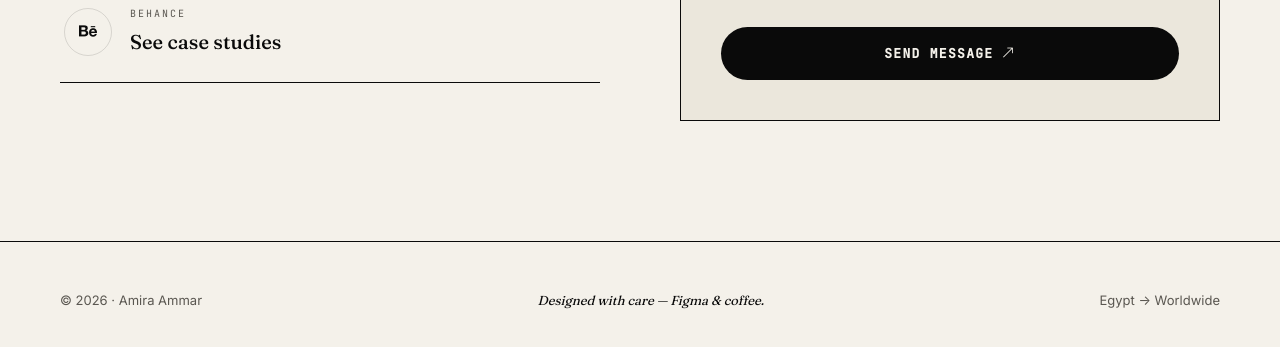
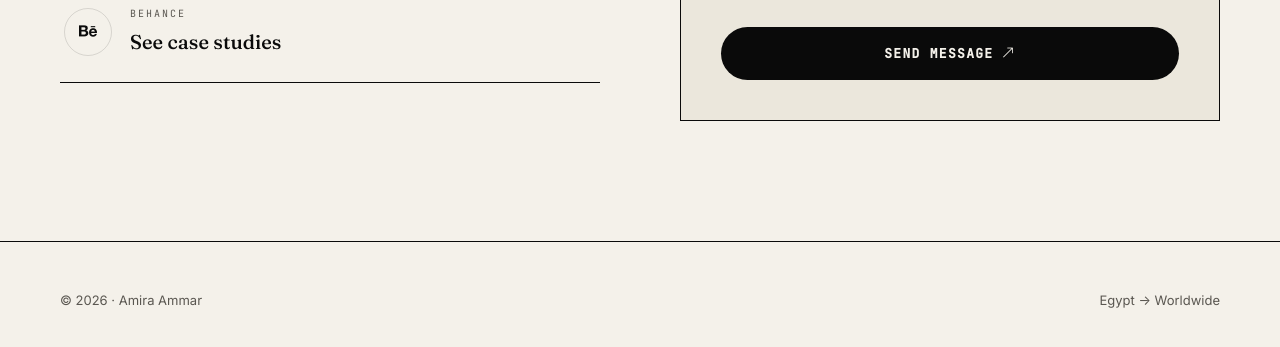
Before and after one commit to mohamedragab33/amira-portfolio, a plain HTML site: page index.html in a window 1280 px wide. Shown: the part 11420-11767 px from the top of the page. Drawn offline with nearby package versions, Linux system fonts and the light colour scheme.

Commit message:
Remove 'Designed with care — Figma & coffee.' footer tagline

```diff
--- a/index.html
+++ b/index.html
@@ -2117,7 +2117,6 @@
   <footer>
     <div class="footer-inner">
       <div>&copy; <span id="year"></span> · Amira Ammar</div>
-      <div class="made-with">Designed with care — Figma &amp; coffee.</div>
       <div>Egypt → Worldwide</div>
     </div>
   </footer>
```
